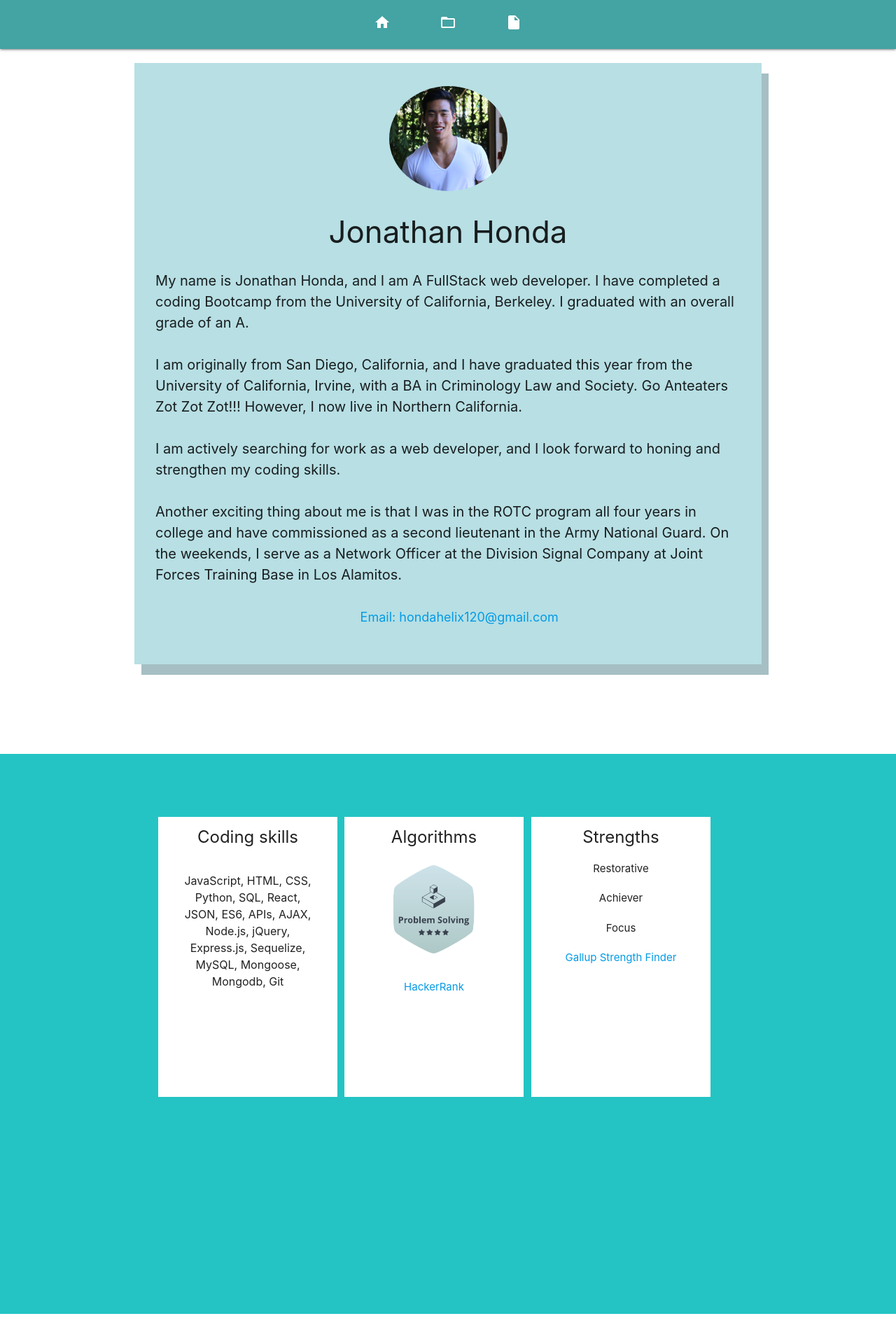
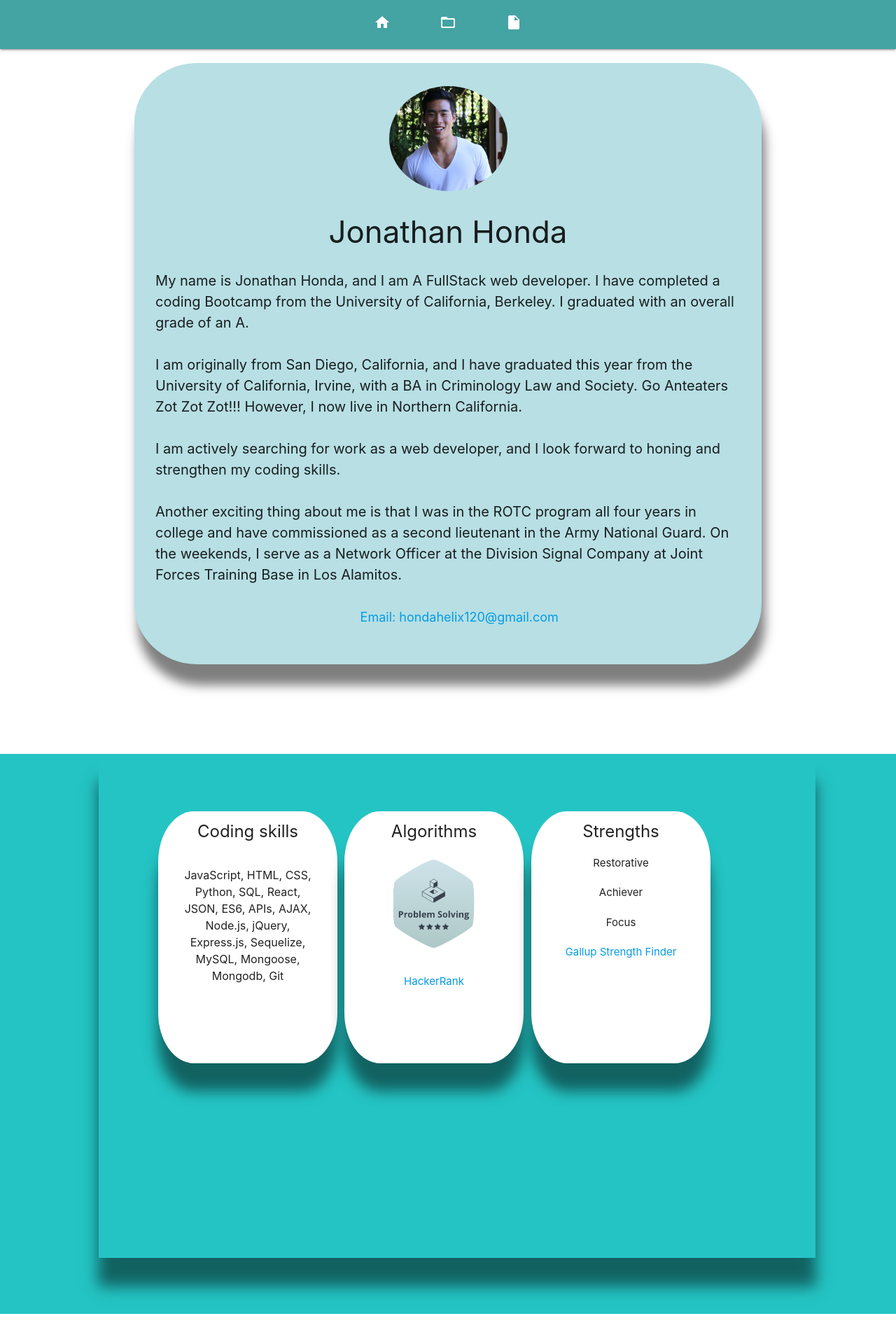
Before and after one commit to hondahelix/react-portfolio, a React (Create React App) app: page / in a window 1280 px wide. Shown: the top 1920 px of the page at 70% size. Built offline with nearby package versions, Linux system fonts and the light colour scheme; the HTML template or start-up script is replaced by a standard one.

Commit message:
added styling on all sections

```diff
--- a/src/components/Home/home.css
+++ b/src/components/Home/home.css
@@ -4,7 +4,8 @@
     position: relative;
     min-height: 100vh;
     padding: 10px;
-    box-shadow: 10px 15px rgb(165, 191, 196);
+    box-shadow: 5px 30px 15px 0px rgb(0,0,0,.5);
+    border-radius: 10%;
 }
 #profile{
     height: 150px;
@@ -29,8 +30,9 @@ p{
     position: relative;
     left:1%;
     margin: 10%;
-    height: 100%;
-    text-align: center
+    height: 90%;
+    text-align: center;
+    box-shadow: 0px 40px 20px 1px rgb(0,0,0,.5);
 }
 .skills-box{
     position: relative;
@@ -39,8 +41,9 @@ p{
     height: 50%;
     margin: 1%;
     top:10%;
-    left:10%
-
+    left:10%;
+    box-shadow: 0px 40px 20px 0px rgb(0,0,0,.5);
+    border-radius: 20%;
 }
 .skill-title{
     font-size: 3vmin;
@@ -93,18 +96,19 @@ p{
 .army{
     background-color:rgb(36, 196, 196);
     position: relative;
-    height: 100vh;
+    height: 115vh;
 }
 .army-photos{
     position: relative;
-    top:30px;
+    top:10px;
     left:35%;
     width: 30%;
     height: 100%;
 }
 .leadership{
-    position: relative;
+    position: absolute;
     font-style: bold;
     align-self:center;
-    bottom: 150px;
+    bottom: 10%;
+    left:35%;
 }
```
